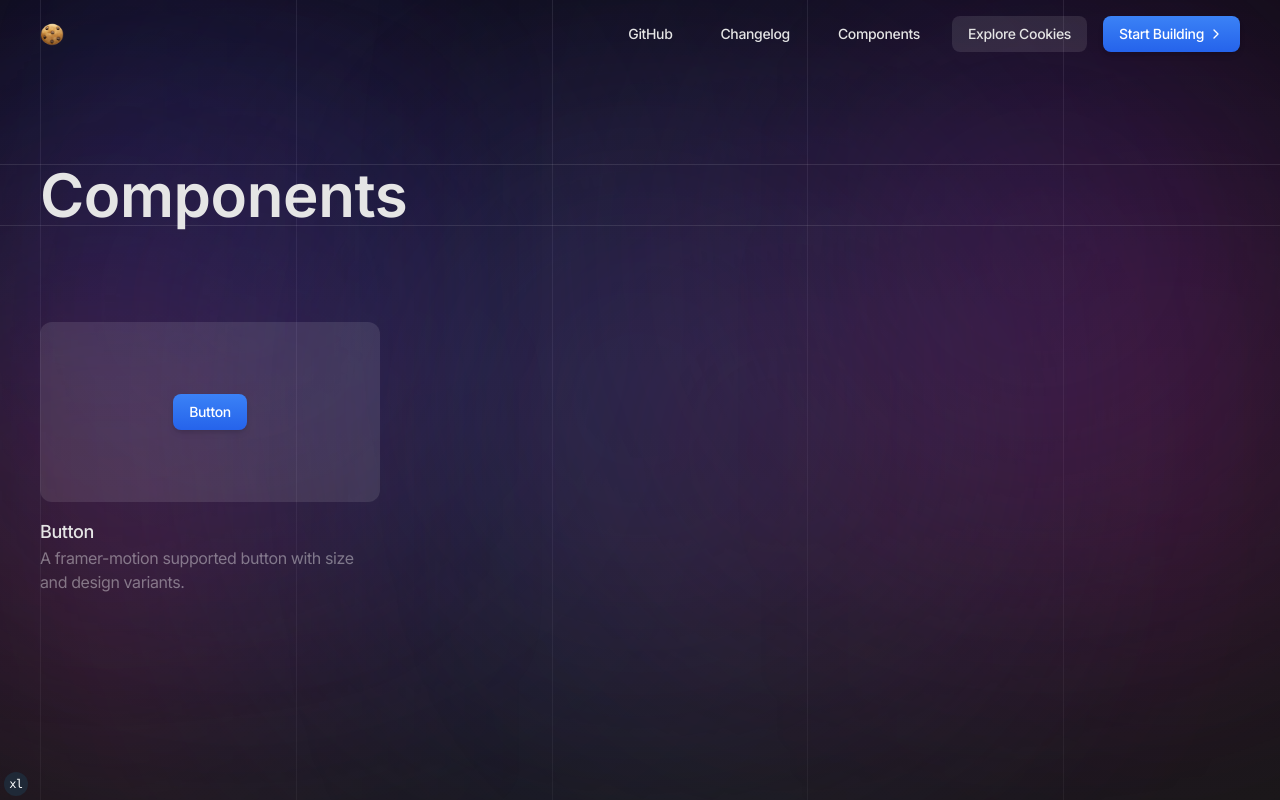
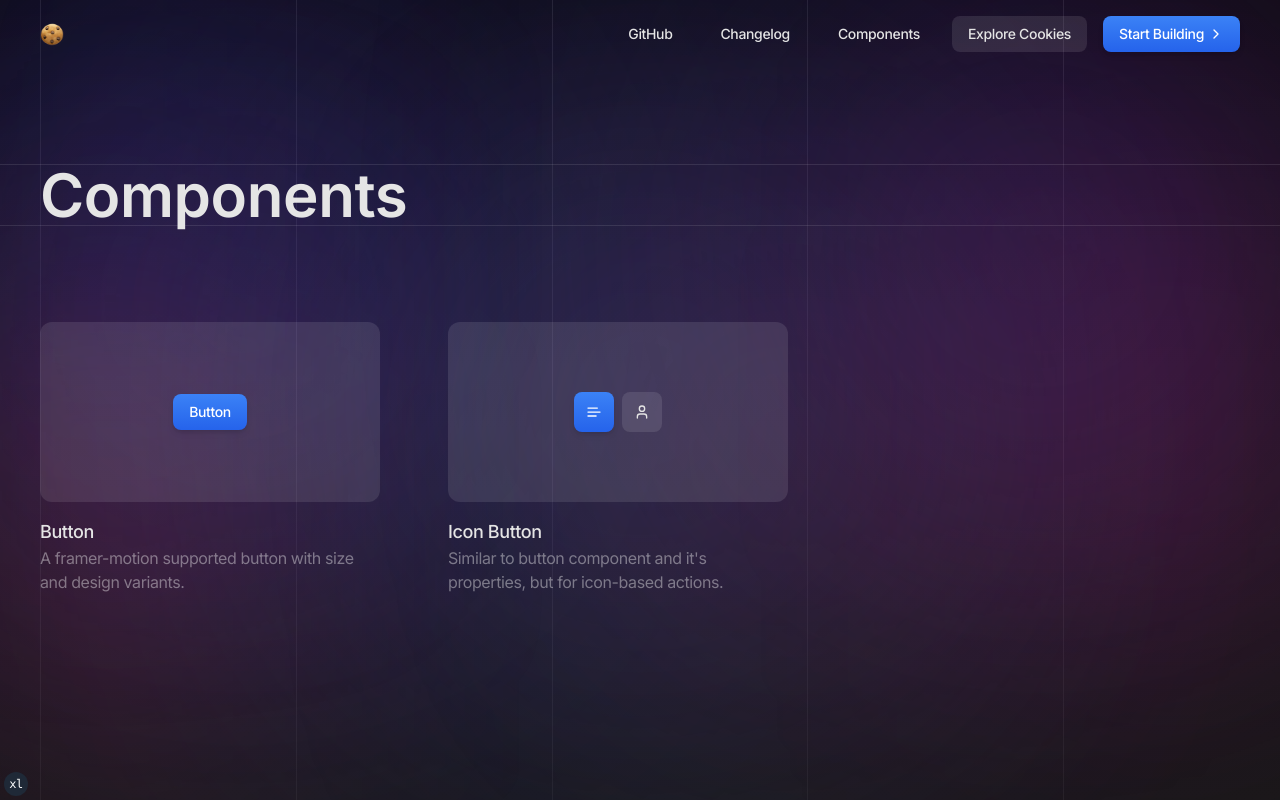
Before and after one commit to with-tw/cookies, a Next.js app: page /components in a window 1280 px wide. Built offline with nearby package versions, Linux system fonts and the light colour scheme; no server answers.

Commit message:
🍪 Add icon-button to components

```diff
--- a/app/components/common/components-list.tsx
+++ b/app/components/common/components-list.tsx
@@ -1,5 +1,6 @@
-import { Button } from '@/components/ui/button';
 import { ReactNode } from 'react';
+import { ButtonDefaultExample } from './examples/button-examples';
+import { IconButtonDefaultExample } from './examples/icon-button-examples';
 
 export type ComponentListItemType = {
   name: string;
@@ -7,12 +8,19 @@ export type ComponentListItemType = {
   path: string;
   render: ReactNode;
 };
+
 export const ComponentsList: ComponentListItemType[] = [
   {
     name: 'Button',
     description:
       'A framer-motion supported button with size and design variants.',
     path: '/components/button',
-    render: <Button>Button</Button>,
+    render: <ButtonDefaultExample />
   },
+  {
+    name: "Icon Button",
+    description: "Similar to button component and it's properties, but for icon-based actions.",
+    path: '/components/icon-button',
+    render: <IconButtonDefaultExample />
+  }
 ];
--- /dev/null
+++ b/app/components/common/examples/button-examples.tsx
@@ -0,0 +1,3 @@
+import { Button } from "@/components/ui/button";
+
+export const ButtonDefaultExample = () => <Button>Button</Button>;
--- /dev/null
+++ b/app/components/common/examples/icon-button-examples.tsx
@@ -0,0 +1,12 @@
+"use client";
+import { IconButton } from "@/components/ui/icon-button";
+import { Text, User } from "lucide-react";
+
+export const IconButtonDefaultExample = () => <div className="flex flex-row items-center justify-center gap-2">
+  <IconButton>
+    <Text className="h-4 w-4" />
+  </IconButton>
+  <IconButton variant="secondary">
+    <User className="h-4 w-4" />
+  </IconButton>
+</div>
--- a/components/ui/button.tsx
+++ b/components/ui/button.tsx
@@ -71,10 +71,10 @@ export const Button = forwardRef<HTMLButtonElement, ButtonProps>(
           animationType === 'none' && 'transition-all',
           ButtonVariantStyles[variant],
           ButtonSizeStyles[size],
-          className,
           stretch && 'w-full',
           isLoading && 'cursor-default opacity-60 transition-all',
           disabled && 'cursor-not-allowed opacity-40',
+          className,
         )}
         onMouseEnter={(event) => {
           // toggling from chevron to arrow
--- /dev/null
+++ b/components/ui/icon-button.tsx
@@ -0,0 +1,90 @@
+import { forwardRef } from 'react';
+import { ComponentAnimation, ComponentAnimationType } from '../configs/animation-config';
+import { MotionProps, motion } from 'framer-motion';
+import { cn } from '@/helpers/utils';
+import { Loader2 } from 'lucide-react';
+
+export type IconButtonVariantType = 'primary' | 'secondary' | 'ghost';
+export type IconButtonSizeType = 'sm' | 'md' | 'lg';
+
+export interface IconButtonProps
+  extends React.ButtonHTMLAttributes<HTMLButtonElement> {
+  isLoading?: boolean;
+  animationType?: ComponentAnimationType;
+  stretch?: boolean;
+  variant?: IconButtonVariantType;
+  size?: IconButtonSizeType;
+}
+
+const IconButtonVariantStyles: Record<IconButtonVariantType, string> = {
+  primary:
+    'bg-gradient-to-b from-blue-500 to-blue-600 text-white shadow-md active:shadow',
+  secondary: 'bg-white/10 hover:bg-white/20 focus:ring-neutral-700',
+  ghost: 'bg-transparent hover:bg-white/10',
+};
+
+const IconButtonSizeStyles: Record<IconButtonSizeType, string> = {
+  sm: 'text-xs p-2 rounded-lg',
+  md: 'text-sm p-3 rounded-lg',
+  lg: 'text-base p-4 rounded-xl',
+};
+
+export const IconButton = forwardRef<HTMLButtonElement, IconButtonProps>(
+  (
+    {
+      className,
+      children,
+      isLoading = false,
+      disabled = false,
+      stretch = false,
+      animationType = 'none',
+      variant = 'primary',
+      size = 'md',
+      ...args
+    },
+    ref,
+  ) => {
+    return (
+      <motion.button
+        ref={ref}
+        initial={{
+          ...ComponentAnimation[animationType].initial,
+        }}
+        animate={{
+          ...ComponentAnimation[animationType].animate,
+        }}
+        whileTap={{
+          scale: isLoading || disabled ? 1 : 0.9,
+        }}
+        className={cn('outline-none',
+          !disabled && 'hover:brightness-110 active:brightness-90',
+          animationType === 'none' && 'transition-all',
+          IconButtonVariantStyles[variant],
+          IconButtonSizeStyles[size],
+          stretch && 'w-full',
+          isLoading && 'cursor-default opacity-60 transition-all',
+          disabled && 'cursor-not-allowed opacity-40',
+          className
+        )}
+        {...(args as MotionProps)}>
+        {!isLoading && children}
+        {isLoading && (
+          <motion.span
+            key={'loader-wrapper'}
+            initial={{
+              opacity: 0,
+              y: 12,
+            }}
+            animate={{
+              opacity: 1,
+              y: 0,
+            }}>
+            <Loader2 className="h-4 w-4 animate-spin" />
+          </motion.span>
+        )}
+      </motion.button>
+    );
+  },
+);
+
+IconButton.displayName = 'IconButton';
--- a/generators/update-setup-code.ts
+++ b/generators/update-setup-code.ts
@@ -8,6 +8,7 @@ type CodeRegisteryType =
   | 'animation-config'
   | 'utils'
   | 'button'
+  | 'icon-button'
   | 'responsive-control';
 
 const OUTPUT_PATH = path.join(__dirname, '../package/registry/setup-code.tsx');
@@ -26,6 +27,10 @@ const FILES_TO_REGISTER: Record<
   button: {
     registerAt: 'components/ui/button.tsx',
     path: path.join(__dirname, '../components/ui/button.tsx'),
+  },
+  'icon-button': {
+    registerAt: 'components/ui/icon-button.tsx',
+    path: path.join(__dirname, '../components/ui/icon-button.tsx'),
   },
   'responsive-control': {
     registerAt: 'components/layouts/responsive-control.tsx',
@@ -51,6 +56,7 @@ export type CodeRegisteryType =
   | 'animation-config'
   | 'utils'
   | 'button'
+  | 'icon-button'
   | 'responsive-control';
 
 export const SETUP_CODE: Record<CodeRegisteryType, { registerAt: string; code: string }> = ${JSON.stringify(setupCode, null, 2)};
--- a/package.json
+++ b/package.json
@@ -11,7 +11,7 @@
     "prettier:fix": "prettier --write --ignore-path .gitignore .",
     "package:generate:setup-code": "ts-node generators/update-setup-code.ts",
     "package:generate:component-examples": "ts-node generators/update-component-examples.ts",
-    "package:generate": "yarn package:generate:component-examples && yarn package:generate:setup-code"
+    "package:generate": "yarn package:generate:setup-code"
   },
   "dependencies": {
     "@mdx-js/loader": "^3.0.1",
```
Also changed, not shown: package/registry/setup-code.tsx (+18 -16 lines), generators/update-component-examples.ts (deleted), package/registry/component-examples.json (deleted).
